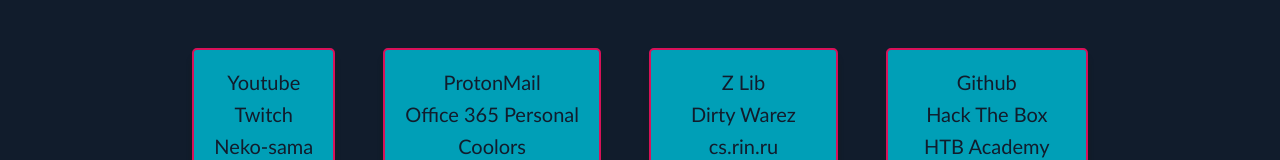
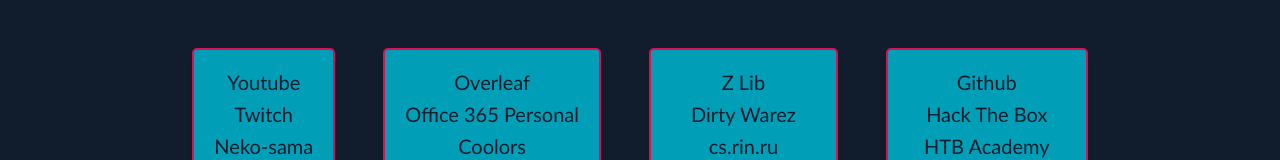
Before and after one commit to Naepho/homepage, a React (Create React App) app: page /#/ in a window 1280 px wide. Shown: the part 444-604 px from the top of the page. Built offline with nearby package versions, Linux system fonts and the light colour scheme.

Commit message:
Overleaf

```diff
--- a/src/containers/Home/Home.js
+++ b/src/containers/Home/Home.js
@@ -19,7 +19,7 @@
   ];
 
   const linksUseful = [
-    { url: "https://mail.protonmail.com/u/0/inbox", text: "ProtonMail" },
+    { url: "https://fr.overleaf.com/project", text: "Overleaf" },
     { url: "https://www.office.com/?auth=1", text: "Office 365 Personal" },
     { url: "https://coolors.co/", text: "Coolors" },
     { url: "https://www.notion.so/7270d691fb2540888cac9f70738c9995?v=2575365248b2412396a50ce77f957e99", text: "Notion" },
```
Also changed, not shown: 2 other files (tests, documents, lock files or other folders).
